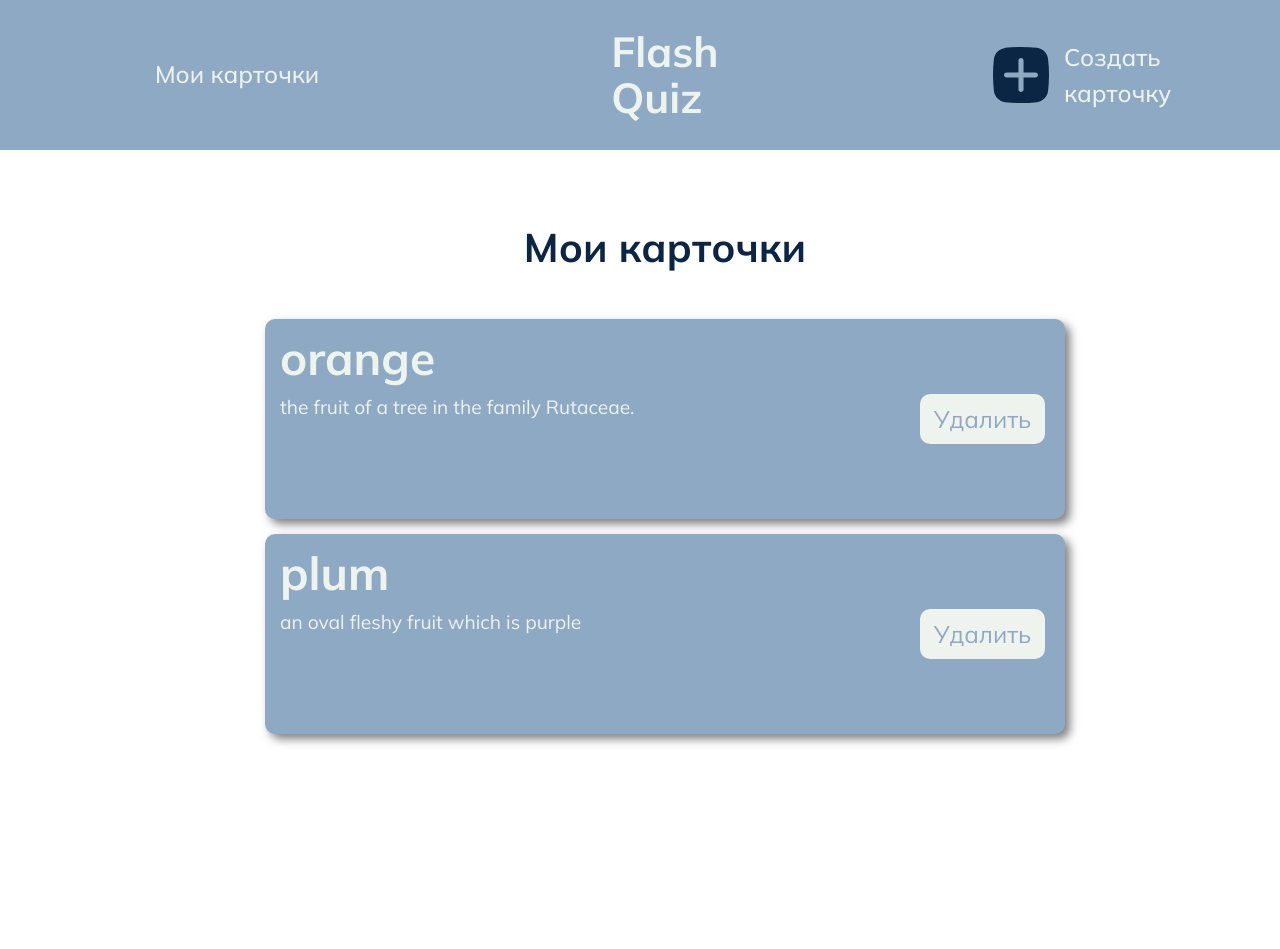
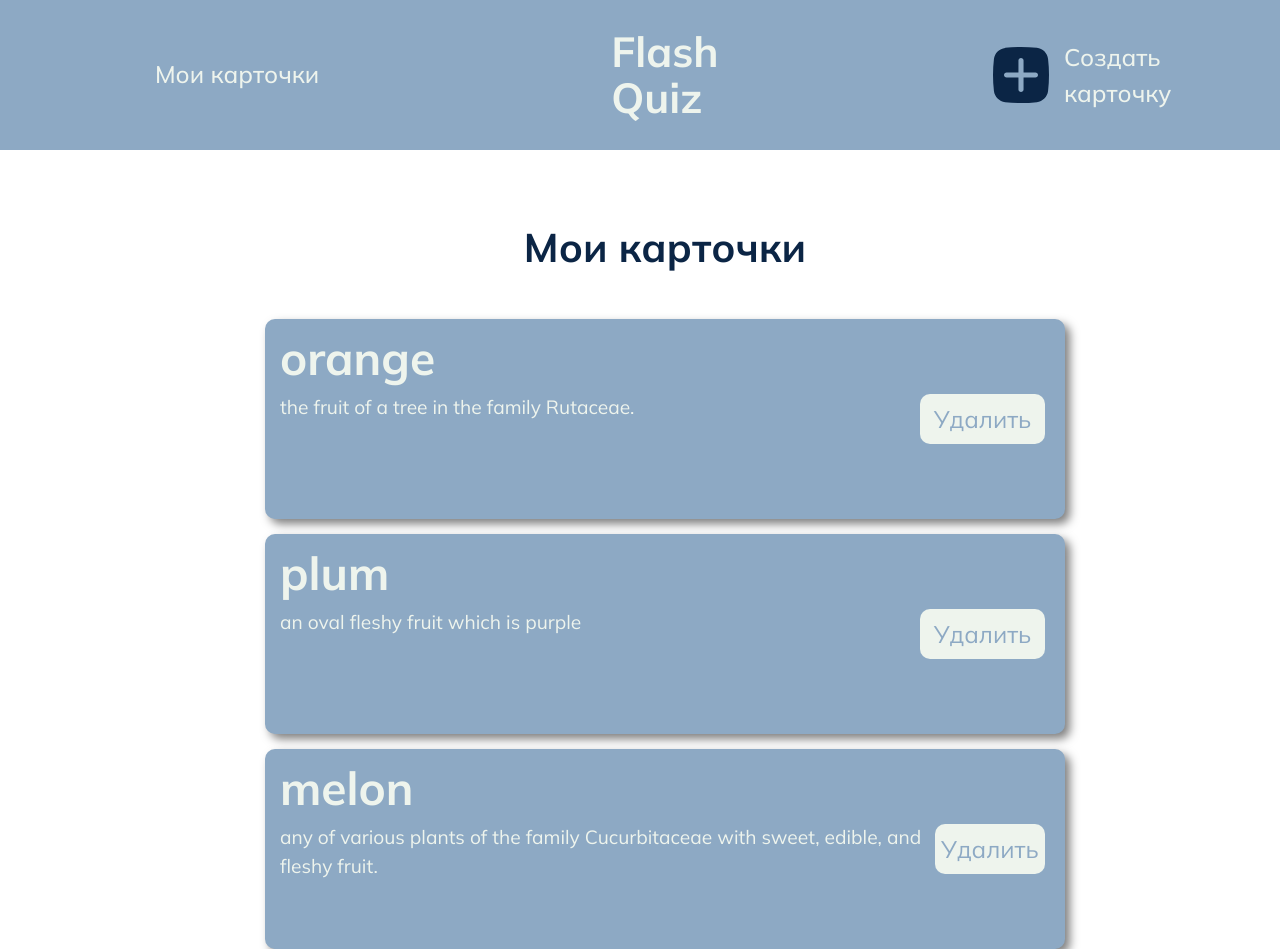
Before and after one commit to 2ykez/graduation, a React (Create React App) app: page / in a window 1280 px wide. Before the commit the page ends 800 px from the top, so only its background shows below. Built offline with nearby package versions, Linux system fonts and the light colour scheme.

Commit message:
made script for auto render cards

```diff
--- a/src/App.js
+++ b/src/App.js
@@ -14,7 +14,8 @@ class App extends Component {
       showForm: false,
       showList: false,
       words: [{ word: 'orange', meaning: 'the fruit of a tree in the family Rutaceae.' },
-      { word: 'plum', meaning: 'an oval fleshy fruit which is purple' }
+      { word: 'plum', meaning: 'an oval fleshy fruit which is purple' },
+      { word: 'melon', meaning: ' any of various plants of the family Cucurbitaceae with sweet, edible, and fleshy fruit.' }
       ]
     }
   }
--- a/src/components/CreateFlashCard/CreateFlashCard.jsx
+++ b/src/components/CreateFlashCard/CreateFlashCard.jsx
@@ -1,23 +1,55 @@
+import { Component } from 'react';
+
 import './CreateFlashCard.css';
 
-function CreateFlashCard() {
+class CreateFlashCard extends Component {
+    constructor(props) {
+        super(props);
+        this.state = {
+            term: '',
+            meaning: ''
+        }
+    }
+
+    onChangeTerm = (e) => {
+        this.setState({
+            term: e.target.value
+        })
+    }
+
+    onChangeMeaning = (e) => {
+        this.setState({
+            meaning: e.target.value
+        })
+    }
+
+    onSubmit = (e) => {
+        e.preventDefault();
+        console.log('hi');
+        this.setState({
+            term: '',
+            meaning: ''
+        })
+    }
+
+    render() {
         return (
-        <form className='create'>
+            <form className='create' onSubmit={this.onSubmit}>
                 <h2 className='heading-s'>Создать карточку</h2>
                 <div className="inputs-form">
                     <div>
                         <label htmlFor="term">Термин</label>
-                    <input type="text" placeholder='Введите термин' id='term' />
+                        <input type="text" placeholder='Введите термин' value={this.state.term} id='term' required onChange={this.onChangeTerm} />
                     </div>
                     <div><label htmlFor="meaning">Значение</label>
-                    <textarea id="meaning" placeholder='Введите значение'></textarea>
+                        <textarea id="meaning" placeholder='Введите значение' value={this.state.meaning} required onChange={this.onChangeMeaning}></textarea>
                     </div>
-
-
                 </div>
                 <button className='btn-submit' type="submit">Создать карточку</button>
             </form>
         )
     }
 
+}
+
 export default CreateFlashCard;
--- a/src/components/FlashCardsList/FlashCardsList.jsx
+++ b/src/components/FlashCardsList/FlashCardsList.jsx
@@ -14,22 +14,16 @@ function FlashCardsList({ words }) {
             <div className='list__words'>
                 <h2>Мои карточки</h2>
                 <ul className='list'>
-                    <li><div className="word">
-                        <div className="word__meaning">
-                            <p className='term'>{words[0].word}</p>
-                            <p className='meaning'>{words[0].meaning}</p>
+                    {words.map((card, index) => (
+                        <li key={index}><div className="word">
+                            <div className="word__meaning">
+                                <p className='term'>{card.word}</p>
+                                <p className='meaning'>{card.meaning}</p>
+                            </div>
+                            <button className='delete'>Удалить</button>
                         </div>
-                        <button className='delete'>Удалить</button>
-                    </div>
-                    </li>
-                    <li><div className="word">
-                        <div className="word__meaning">
-                            <p className='term'>{words[1].word}</p>
-                            <p className='meaning'>{words[1].meaning}</p>
-                        </div>
-                        <button className='delete'>Удалить</button>
-                    </div>
-                    </li>
+                        </li>
+                    ))}
                 </ul>
             </div>
         )
```
Lines whose indentation alone changed are shown as unchanged.
